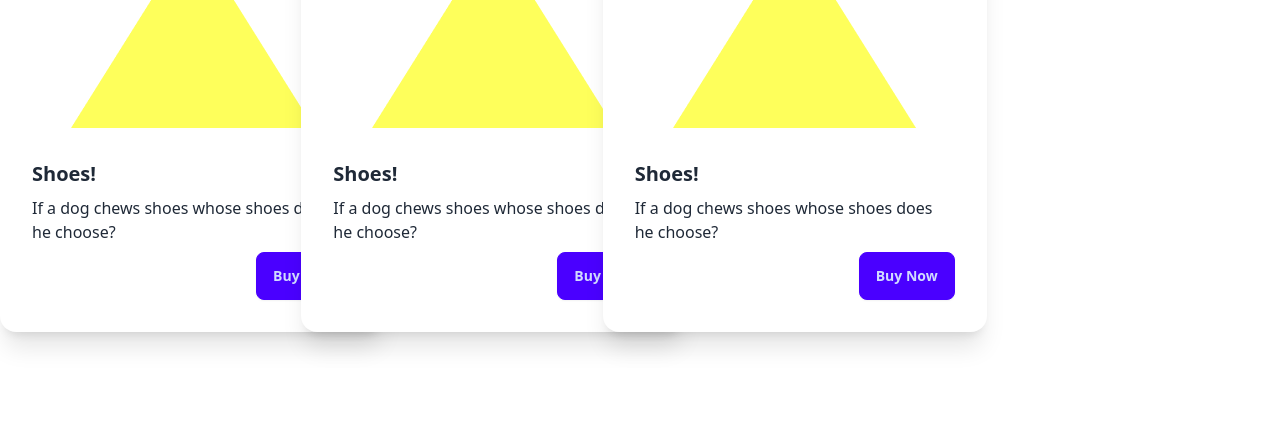
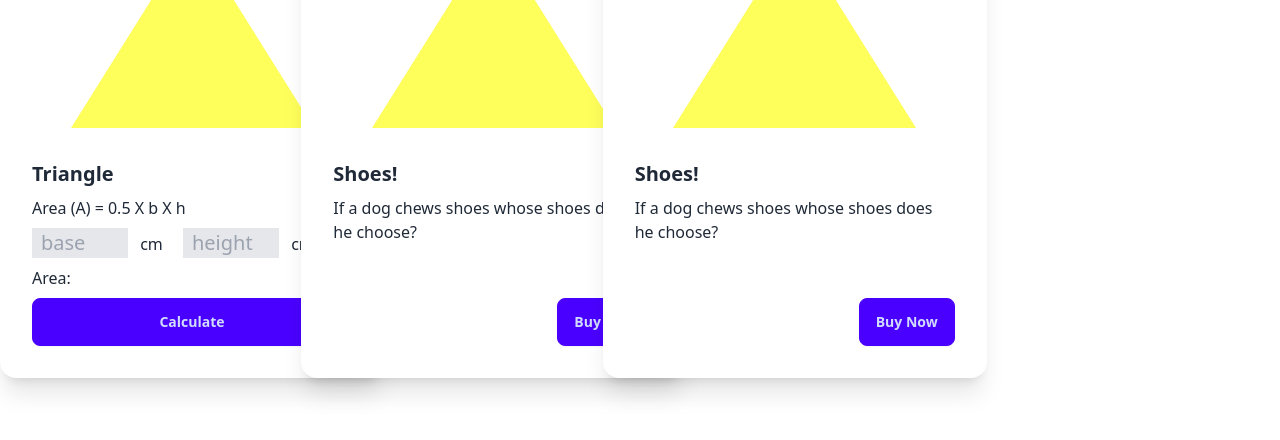
Before and after one commit to Maasuuum/geometry-gen, a plain HTML site: page index.html in a window 1280 px wide. Shown: the part 66-506 px from the top of the page. Drawn offline with nearby package versions, Linux system fonts and the light colour scheme.

Commit message:
input area base and height added

```diff
--- a/index.html
+++ b/index.html
@@ -16,14 +16,21 @@
         <div class="flex flex-col lg:flex-row">
             <!-- shape container -->
             <div class="flex-1 grid grid grid-cols-1 md: grid-cols-2 lg:grid-cols-3 gap-6">
-                <!-- first card -->
+                <!-- Triangle card -->
                 <div class="card w-96 bg-base-100 shadow-xl">
                     <figure><img src="images/triangle.png" alt="Shoes" /></figure>
                     <div class="card-body">
-                      <h2 class="card-title">Shoes!</h2>
-                      <p>If a dog chews shoes whose shoes does he choose?</p>
-                      <div class="card-actions justify-end">
-                        <button class="btn btn-primary">Buy Now</button>
+                      <h2 class="card-title">Triangle</h2>
+                      <p>Area (A) = 0.5 X b X h</p>
+                      <p>
+                        <input type="text" class="border bg-gray-200 text-xl w-24 px-2" placeholder="base" name="" id="triangle-base">
+                        <span class="ml-2">cm</span>
+                        <input type="text" class="ml-4 border bg-gray-200 text-xl w-24 px-2" placeholder="height" name="" id="triangle-height">
+                        <span class="ml-2">cm</span>
+                      </p>
+                      <p>Area: <span></span></p>
+                      <div class="card-actions">
+                        <button onclick="calculateTriangleArea()" class="btn btn-primary w-full">Calculate</button>
                       </div>
                     </div>
                   </div>
@@ -58,5 +65,6 @@
             </div>
         </div>
     </main>
+    <script src="scripts/area-calculate.js"></script>
 </body>
 </html>
--- /dev/null
+++ b/scripts/area-calculate.js
@@ -0,0 +1,13 @@
+function calculateTriangleArea(){
+    // get triangle base value
+    const baseField = document.getElementById('triangle-base')
+    const baseValueText = baseField.value;
+    const base = parseFloat(baseValueText)
+    console.log(baseValueText);
+
+    // get triangle height value
+    const heightField = document.getElementById('triangle-height');
+    const heightValueText = heightField.value;
+    const height = parseFloat(heightValueText);
+    console.log(height);
+}
```
Also changed, not shown: tailwind.config.js (added, +8 -0 lines).
